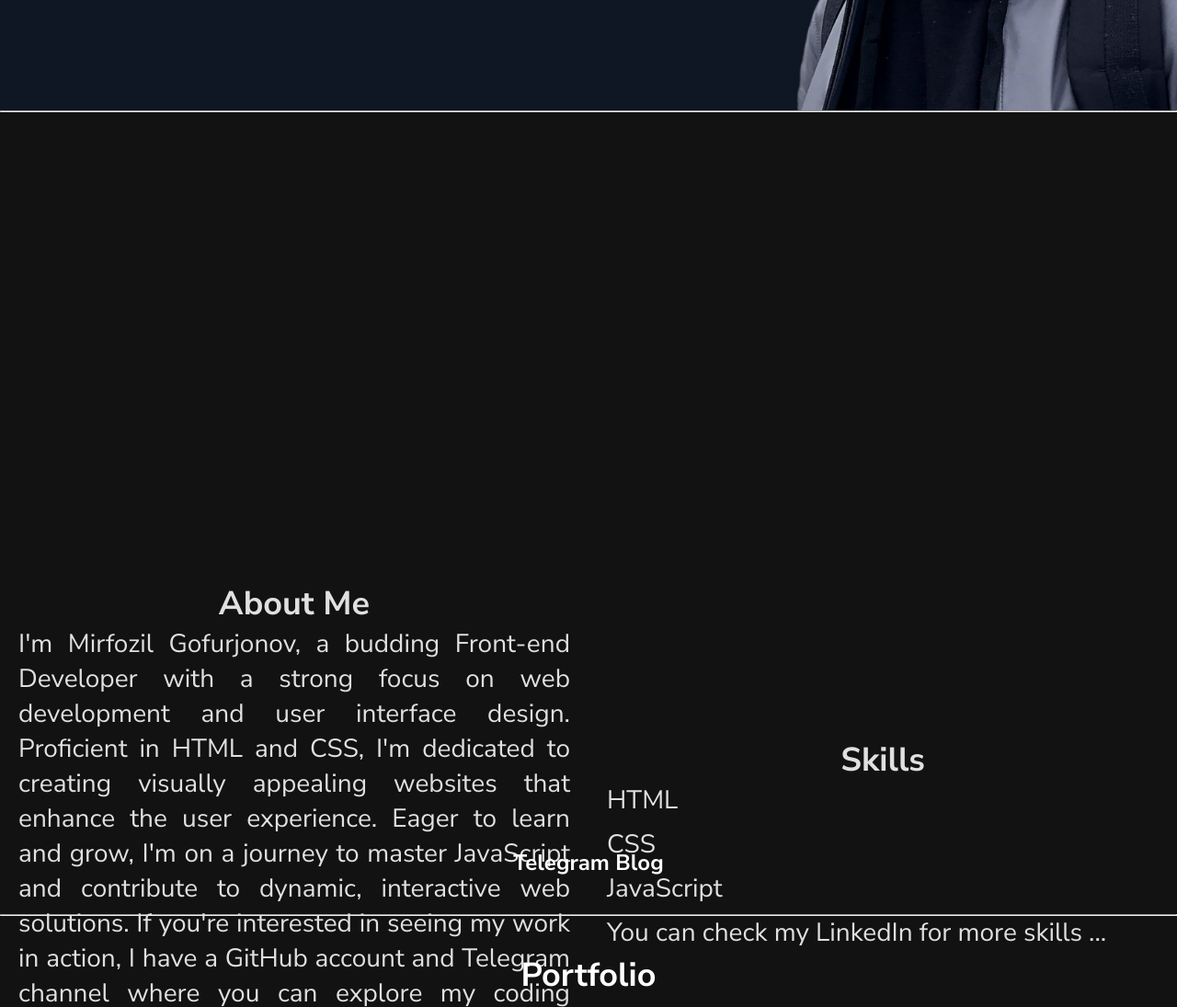
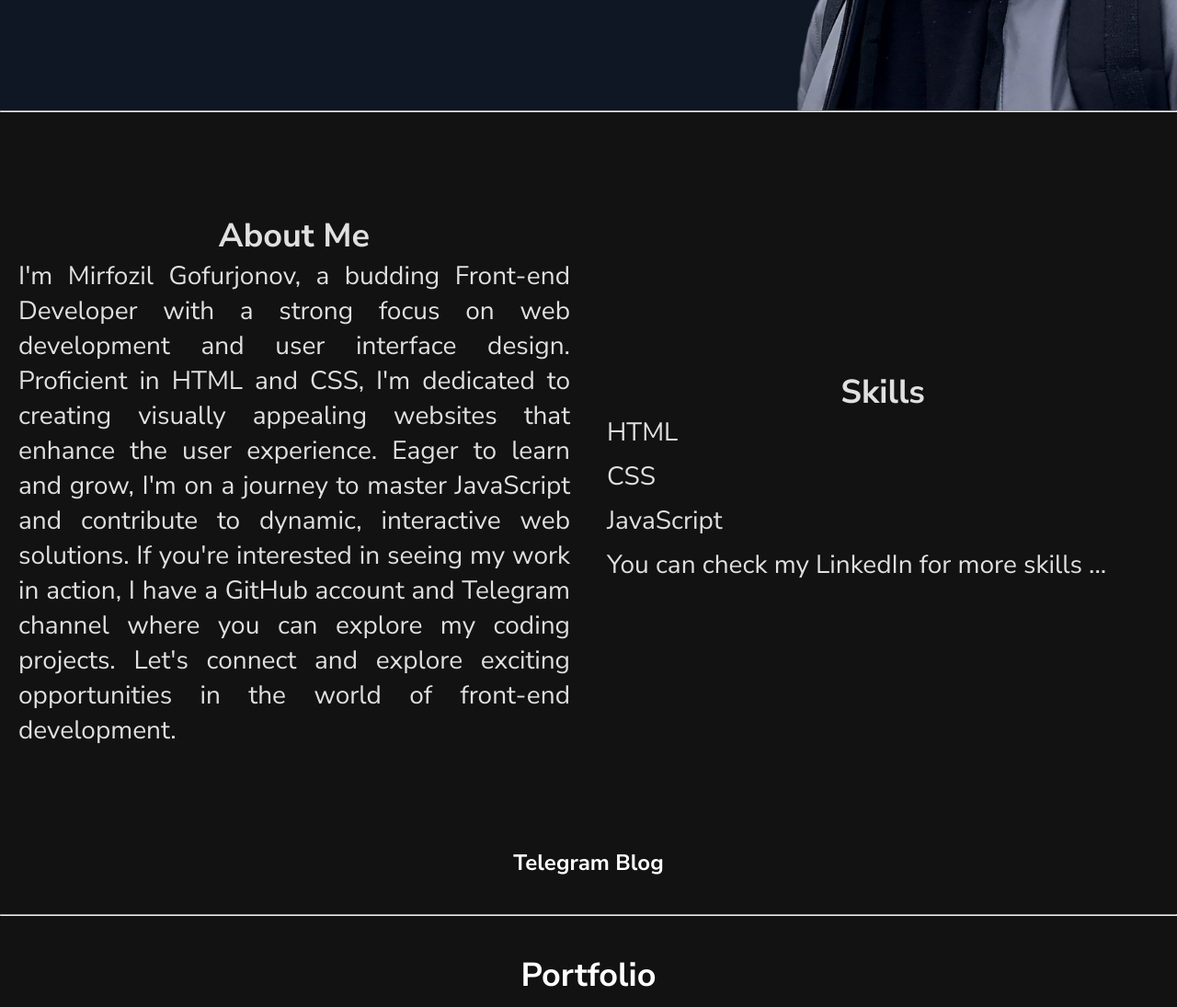
Before and after one commit to m2ak-dev/Portfolio--Junior-, a plain HTML site: page index.html in a window 1280 px wide. Shown: the part 700-1795 px from the top of the page at 92% size. Drawn offline with Linux system fonts and the light colour scheme; a script that the page names is missing.

Commit message:
changed about

```diff
--- a/styles.css
+++ b/styles.css
@@ -11,6 +11,8 @@ body {
     color: #FFFFFF;
     margin: 0;
     padding: 0;
+    overflow-x: hidden;
+
 }
 
 /* Header Section */
@@ -143,7 +145,6 @@ nav ul li a {
     color: #E0E0E0;
     height: 100vh;
     text-align: center;
-    padding-top: 800px;
 }
 
 /* Summary on the Left */
@@ -280,7 +281,7 @@ nav ul li a {
     background-color: #555;
 }
 
-@media (max-width: 768px) {
+@media (max-width: 1080px) {
     .projects {
         flex-direction: column;
         align-items: center;
@@ -367,7 +368,7 @@ nav ul li a {
 
 /* responsive (Iphone se) */
 
-@media (max-width: 768px) {
+@media (max-width: 1080px) {
 
     body {
         font-size: 16px;
@@ -433,7 +434,7 @@ nav ul li a {
 
 }
 
-@media (max-width: 768px) {
+@media (max-width: 1080px) {
     .about-section {
         padding-top: 20px;
         height: auto;
@@ -469,7 +470,7 @@ nav ul li a {
     }
 }
 
-@media (max-width: 768px) {
+@media (max-width: 1080px) {
     .contact-section {
         flex-direction: column;
         align-items: center;
@@ -500,7 +501,7 @@ nav ul li a {
     }
 }
 
-@media (max-width: 768px) {
+@media (max-width: 1080px) {
     .footer-content {
         flex-direction: column;
         align-items: center;
```
